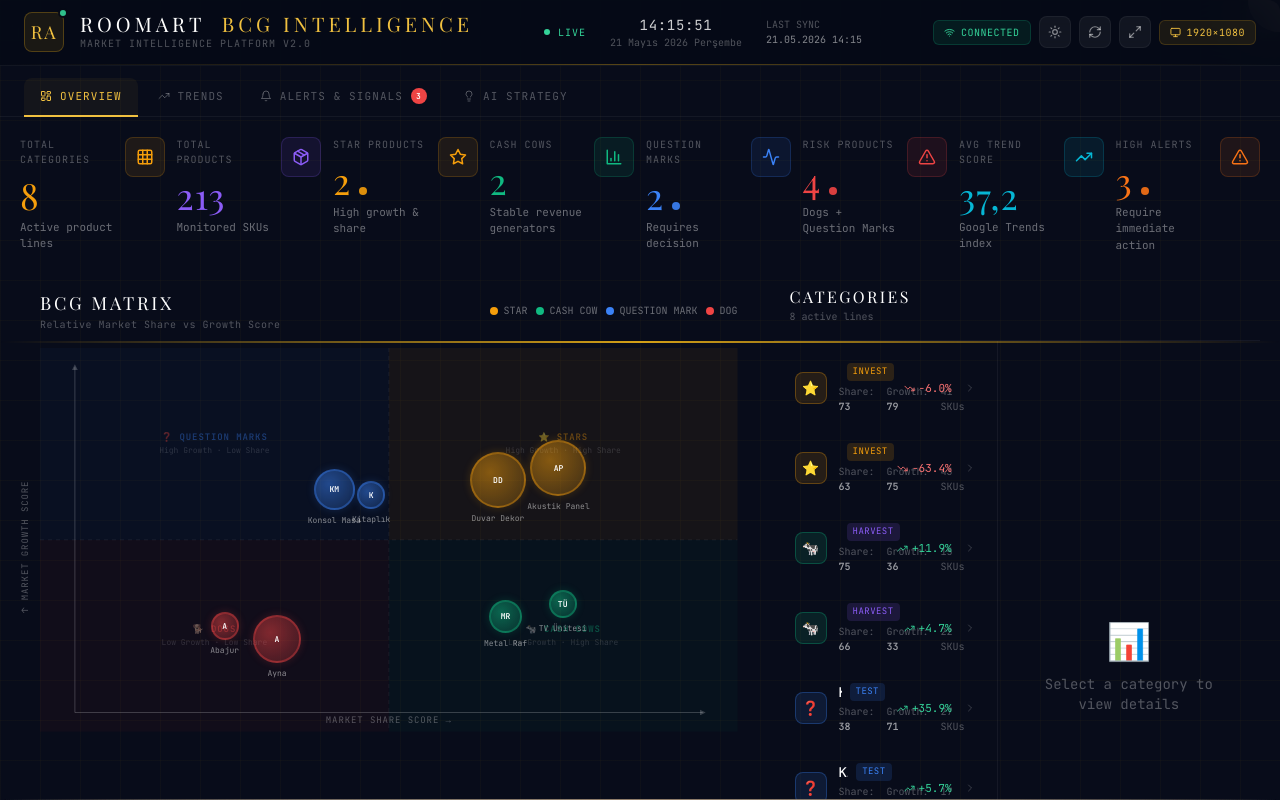
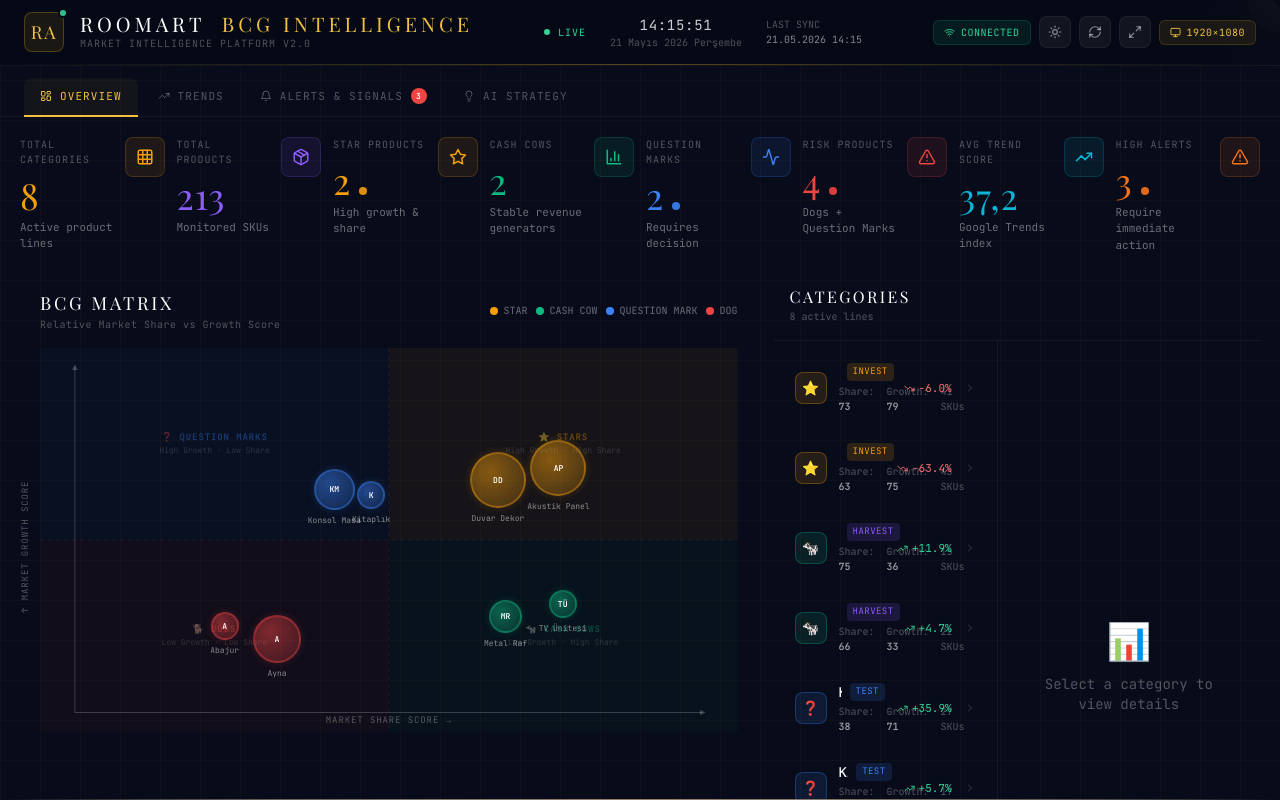
Before and after one commit to harunsengil/roomart-bcg-ai, a React (Vite) app in the folder frontend/: page / in a window 1280 px wide. Shown: the top 800 px of the page. Built offline with nearby package versions, Linux system fonts and the light colour scheme.

Commit message:
fix: remove scan line animation

```diff
--- a/frontend/src/index.css
+++ b/frontend/src/index.css
@@ -123,18 +123,7 @@ body {
 /* ═══════════════════════════════════════════
    SCAN LINE ANIMATION
 ═══════════════════════════════════════════ */
-.scan-line {
-  position: fixed; top: 0; left: 0; right: 0;
-  height: 2px; z-index: 50; pointer-events: none;
-  background: linear-gradient(90deg, transparent, var(--gold), transparent);
-  animation: scan 4s linear infinite;
-}
-.light .scan-line { opacity: 0.4; }
-@keyframes scan {
-  0%   { transform: translateY(0); opacity: 1; }
-  90%  { opacity: 1; }
-  100% { transform: translateY(100vh); opacity: 0; }
-}
+.scan-line { display: none; }
 
 /* ═══════════════════════════════════════════
    TOOLTIPS & RECHARTS — theme-aware
```
